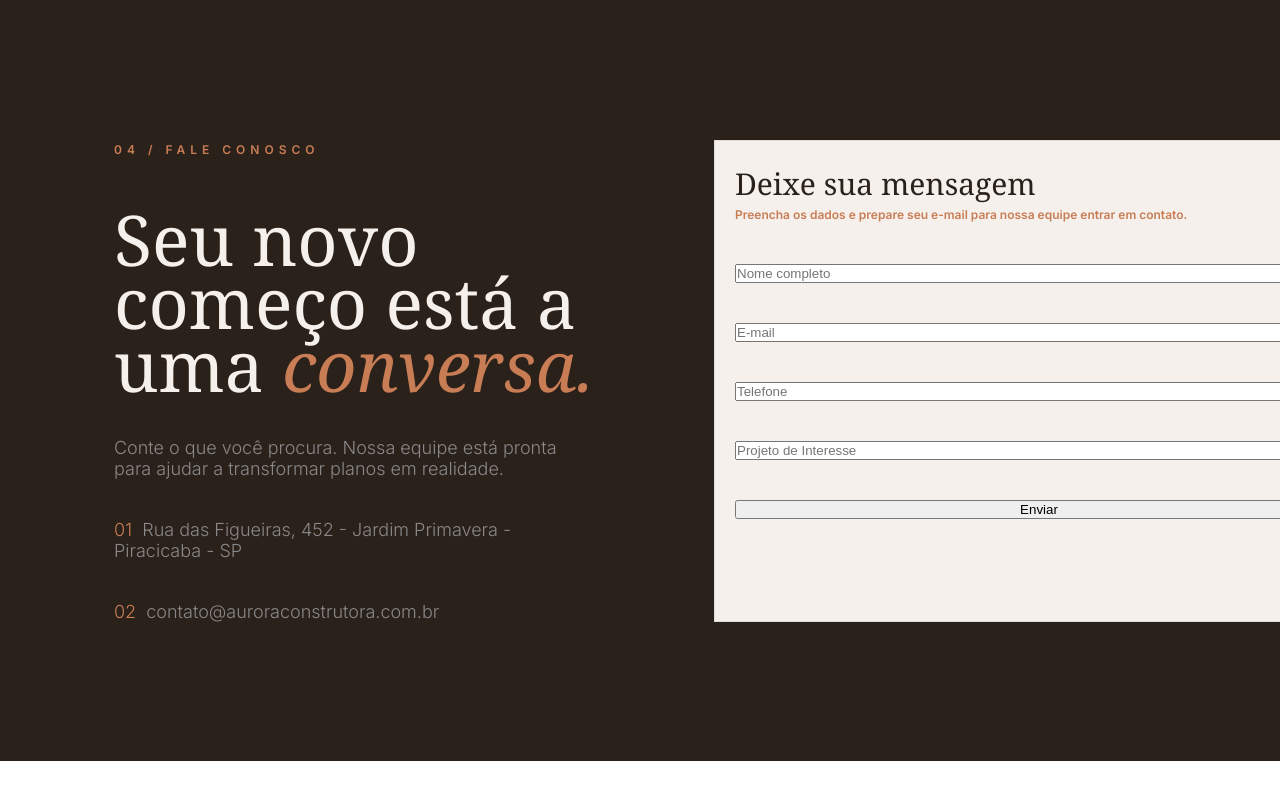
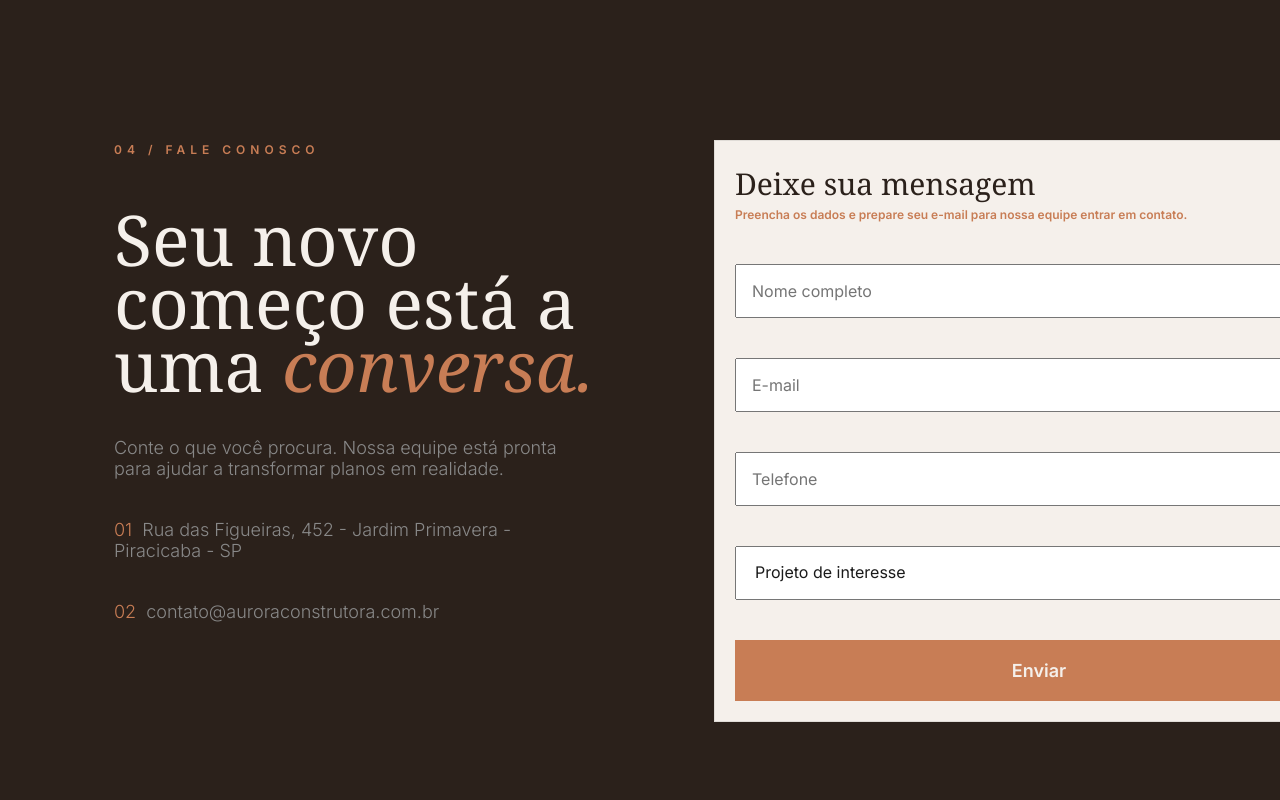
Before and after one commit to marycrvlh/Aurora-Construtora, a plain HTML site: page index.html in a window 1280 px wide. Shown: the part 3924-4724 px from the top of the page. Before the commit the page ends 4685 px from the top, so only its background shows below. Drawn offline with Linux system fonts and the light colour scheme.

Commit message:
finalizei o form

```diff
--- a/index.html
+++ b/index.html
@@ -171,11 +171,11 @@
 
                     <input type="tel" id="telefone" name="telefone" autocomplete="tel" placeholder="Telefone" pattern="^\(\d{2}\)\s?\d{5}-\d{4}$" required >
 
-                    <input list="projetos" id="projetos" name="projetos" placeholder="Projeto de Interesse">
-                    <datalist id="projetos">
-                        <option value="Jardins do Horizonte">
-                        <option value="Reserva do Sol">
-                    </datalist>
+                    <select id="projetos">
+                        <option value=""> Projeto de interesse </option>
+                        <option value="projeto1"> Jardins do Horizonte </option>
+                        <option value="projeto2"> Reserva do Sol </option>
+                    </select>
 
                     <button class="btn-enviar" type="submit" onclick="mostrarMensagem()">Enviar</button>
                 </form>
--- a/style/index.css
+++ b/style/index.css
@@ -619,3 +619,48 @@ header {
     flex-direction: column;
     gap: 40px;
 }
+
+.container-form input,
+.container-form select{
+    padding: 15px;
+    font-family: var(--font-inter);
+    color: var(--gray-color);
+    font-size: 16px;
+}
+
+.container-form input:focus,
+.container-form select:focus{
+    border: 1.5px solid var(--contrast-color);
+    box-shadow: 0 6px 14px rgba(219, 158, 112, 0.3);
+    outline: none;
+}
+
+.container-form select {
+    color: #1a1a1a;
+}
+
+.container-form select option {
+    color: #1a1a1a;
+    background-color: #ffffff;
+}
+
+.container-form select option[value=""] {
+    color: var(--gray-color);
+}
+
+.btn-enviar{
+    padding: 20px;
+    background: var(--contrast-color);
+    border: none;
+    font-family: var(--font-inter);
+    font-weight: 700;
+    color: var(--light-brown);
+    font-size: 18px;
+    transition: transform 0.3s ease, box-shadow 0.3s ease;
+}
+
+.btn-enviar:hover{
+    cursor: pointer;
+    transform: translateY(-8px);
+    box-shadow: 0 6px 14px rgba(219, 158, 112, 0.525);
+}
```
